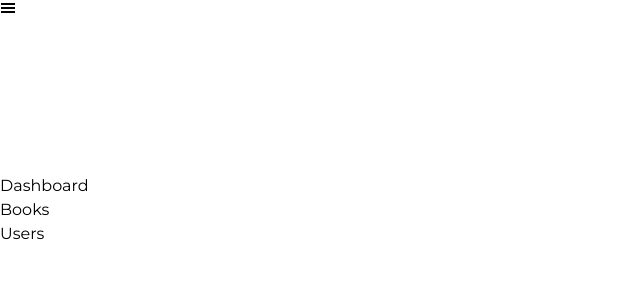
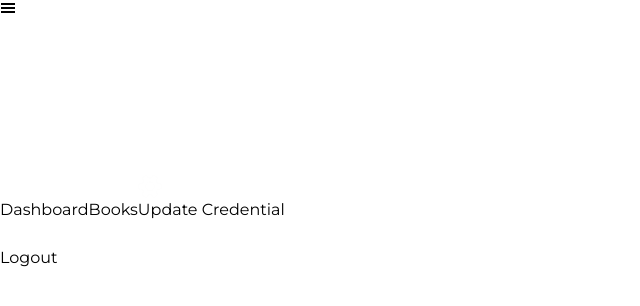
Before and after one commit to pintukumar916206-ops/saas-project, a React (Vite) app in the folder client/: page / in a window 1280 px wide. Shown: the top 306 px of the page, without its empty margins (0-640 px from the left). Built offline with nearby package versions, Linux system fonts and the light colour scheme.

Commit message:
Daily Update

```diff
--- a/client/src/App.jsx
+++ b/client/src/App.jsx
@@ -7,8 +7,6 @@ import ForgotPassword from "./pages/ForgotPassword";
 import OTP from "./pages/OTP";
 import ResetPassword from "./pages/ResetPassword";
 import { ToastContainer } from "react-toastify";
-
-
 
 const App = () => {
   return (
--- a/client/src/layout/SideBar.jsx
+++ b/client/src/layout/SideBar.jsx
@@ -12,26 +12,96 @@ import { useDispatch, useSelector } from "react-redux";
 import { logout, resetAuthSlice } from "../store/slices/authSlice";
 import { toast } from "react-toastify";
 
-const SideBar = () => {
+const SideBar = ({ isSidebarOpen, setIsSidebarOpen, setSelectedComponent }) => {
+  const dispatch = useDispatch();
+  const { user, isAuthenticated } = useSelector((state) => state.auth);
+
+  // useEffect(() => {
+  //   if (!isAuthenticated) {
   return (
-    <aside className="w-64 bg-black text-white min-h-screen flex flex-col">
+    <aside
+      className={`fixed top-0 left-0 z-40 w-64 bg-black text-white min-h-screen flex flex-col transform transition-transform duration-300
+      ${isSidebarOpen ? "translate-x-0" : "-translate-x-full"} md:translate-x-0 md:relative`}
+    >
       <div className="p-6 text-2xl font-bold border-b border-gray-700">
         <img src={logo_with_title} alt="logo" />
       </div>
-
-      <div className="p-4 space-y-4">
-        <div className="cursor-pointer hover:bg-gray-800 p-2 rounded">
-          Dashboard
-        </div>
-        <div className="cursor-pointer hover:bg-gray-800 p-2 rounded">
-          Books
-        </div>
-        <div className="cursor-pointer hover:bg-gray-800 p-2 rounded">
-          Users
-        </div>
+      <nav className="flex-1 px-6 space-y-2">
+        <button
+          onClick={() => setSelectedComponent("Dashboard")}
+          className="w-full py-2 font-medium bg-transparent
+        rounded-md hover:cursor-pointer flex items-center space-x-2 "
+        >
+          <img src={dashboardIcon} alt="icon" /> <span> Dashboard </span>
+        </button>
+        <button
+          onClick={() => setSelectedComponent("Books")}
+          className="w-full py-2 font-medium bg-transparent
+          rounded-md hover:cursor-pointer flex items-center space-x-2 "
+        >
+          <img src={bookIcon} alt="icon" /> <span> Books </span>
+        </button>
+        {isAuthenticated && user?.role === "Admin" && (
+          <>
+            <button
+              onClick={() => setSelectedComponent("Catalog")}
+              className="w-full py-2 font-medium bg-transparent
+              rounded-md hover:cursor-pointer flex items-center space-x-2 "
+            >
+              <img src={catalogIcon} alt="icon" /> <span> Catalog </span>
+            </button>
+            <button
+              onClick={() => setSelectedComponent("Users")}
+              className="w-full py-2 font-medium bg-transparent
+              rounded-md hover:cursor-pointer flex items-center space-x-2 "
+            >
+              <img src={usersIcon} alt="icon" /> <span> Users </span>
+            </button>
+            <button
+              // onClick={() => setSelectedComponent("Users")}
+              className="w-full py-2 font-medium bg-transparent
+              rounded-md hover:cursor-pointer flex items-center space-x-2 "
+            >
+              {/* <img src={usersIcon} alt="icon" /> <span> Users </span> */}
+              <RiAdminFill className="w-6 h-6" /> <span> Add New Admin </span>
+            </button>
+          </>
+        )}
+        {isAuthenticated && user?.role === "User" && (
+          <>
+            <button
+              onClick={() => setSelectedComponent("My Borrowed Books")}
+              className="w-full py-2 font-medium bg-transparent
+              rounded-md hover:cursor-pointer flex items-center space-x-2 "
+            >
+              <img src={catalogIcon} alt="icon" />{" "}
+              <span> My Borrowed Books </span>
+            </button>
+          </>
+        )}
+        <button
+          // onClick={() => setSelectedComponent("Update Credentials")}
+          className="w-full py-2 font-medium bg-transparent
+              rounded-md hover:cursor-pointer flex items-center space-x-2 "
+        >
+          <img src={settingIcon} alt="icon" /> <span>Update Credential</span>
+        </button>
+      </nav>
+      <div className="px-6 py-4">
+        <button className="py-2 font-medium text-center bg-transparent rounded-md  hover:cursor-pointer flex items-center justify-center space-x-5 mx-auto w-fit ">
+          <img src={logoutIcon} alt="icon" /> <span>Logout</span>{" "}
+        </button>
       </div>
+      <img
+        src={closeIcon}
+        alt=""
+        onClick={() => setIsSidebarOpen(!isSidebarOpen)}
+        className="h-fit w-fit absolute top-0 right-4 mt-4 block md:hidden"
+      />
     </aside>
   );
+  // }
+  // })
 };
 
 export default SideBar;
```
